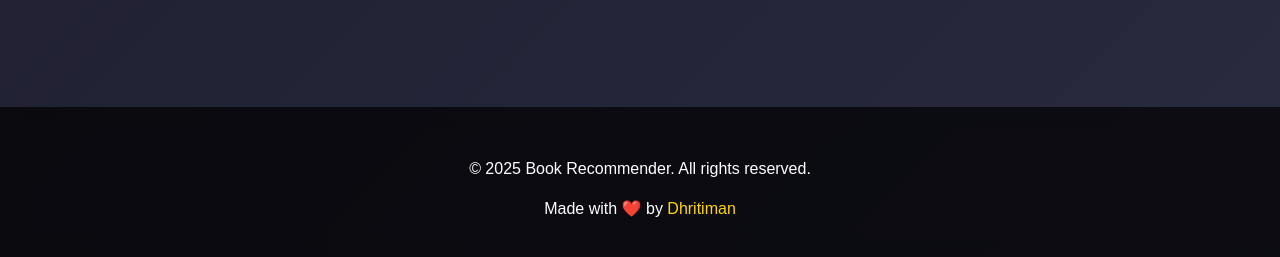
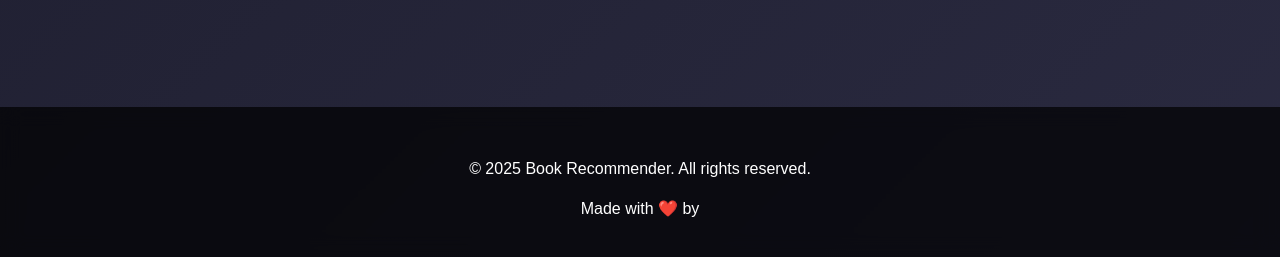
Before and after one commit to deeptanu20/Book_Recomendation_System, a Flask app: page /recommend in a window 1280 px wide. Shown: the part 580-837 px from the top of the page. Run offline with Flask 3, Linux system fonts and the light colour scheme; parts of the project's set-up code (start-up, migrations or seed data) failed here and were passed over.

Commit message:
final push

```diff
--- a/templates/recommend.html
+++ b/templates/recommend.html
@@ -193,7 +193,7 @@
     <footer class="footer">
         <div class="container">
             <p>&copy; 2025 Book Recommender. All rights reserved.</p>
-            <p>Made with ❤️ by <a href="#" target="_blank">Dhritiman</a></p>
+            <p>Made with ❤️ by <a href="#" target="_blank"></a></p>
         </div>
     </footer>
 
```
